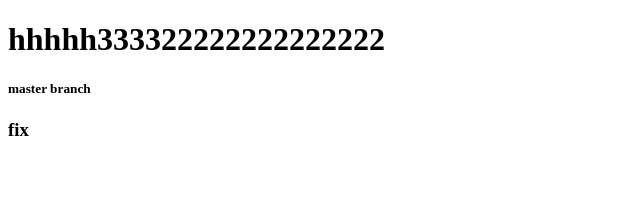
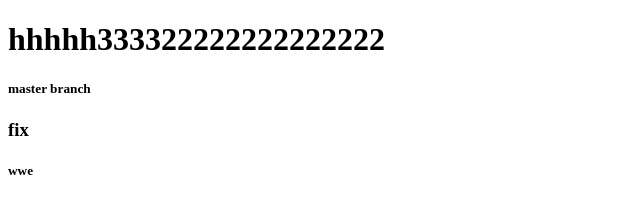
Before and after one commit to TJ315/demo, a plain HTML site: page index.html in a window 1280 px wide. Shown: the full height of the page, 0-640 px from the left. Drawn offline with Linux system fonts and the light colour scheme.

Commit message:
modify index.html

```diff
--- a/index.html
+++ b/index.html
@@ -8,5 +8,6 @@
 	<h1>hhhhh333322222222222222</h1>
 	<h5>master branch</h5>
 	<h3>fix</h3>
+	<h5>wwe</h5>
 </body>
 </html>
```
